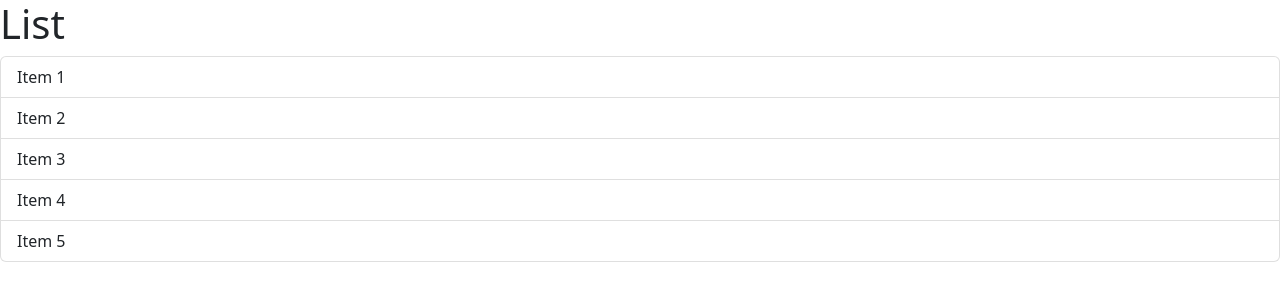
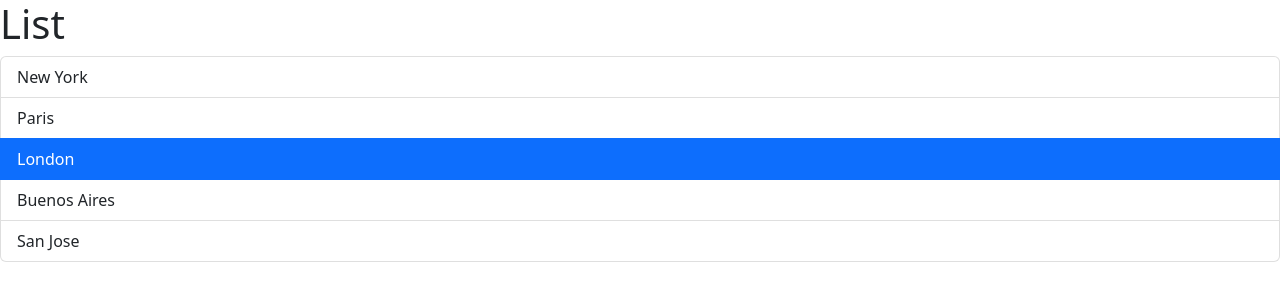
Before and after one commit to heyyfurqan/GoG, a React (Vite) app: page / in a window 1280 px wide. Shown: the top 300 px of the page. Built offline with nearby package versions, Linux system fonts and the light colour scheme.

Commit message:
Add classes using states

```diff
--- a/src/components/ListGroup.tsx
+++ b/src/components/ListGroup.tsx
@@ -1,17 +1,27 @@
 import { Fragment } from "react";
+import { MouseEvent } from "react";
 
 function ListGroup() {
-  return (
-    <>
-        <h1>List</h1>
-        <ul className="list-group">
-          <li className="list-group-item">Item 1</li>
-          <li className="list-group-item">Item 2</li>
-          <li className="list-group-item">Item 3</li>
-          <li className="list-group-item">Item 4</li>
-          <li className="list-group-item">Item 5</li>
-        </ul>
-    </>
+  let items = ["New York", "Paris", "London", "Buenos Aires", "San Jose"];
+  let selectedIndex = 2;
+
+  // Event handler function
+  const handleClick = (event: MouseEvent) => console.log(event);
+  return(
+<>
+    <h1>List</h1>
+    {items.length === 0 && <p>No item found!</p>}
+    <ul className="list-group">
+      {items.map((item, index) => (
+        <li
+        className = { selectedIndex === index ? "list-group-item active" : "list-group-item"}
+        key={item}
+        onClick = {handleClick}
+        >{item}</li>
+
+      ))}
+    </ul>
+  </>
   );
 }
 export default ListGroup;
```
